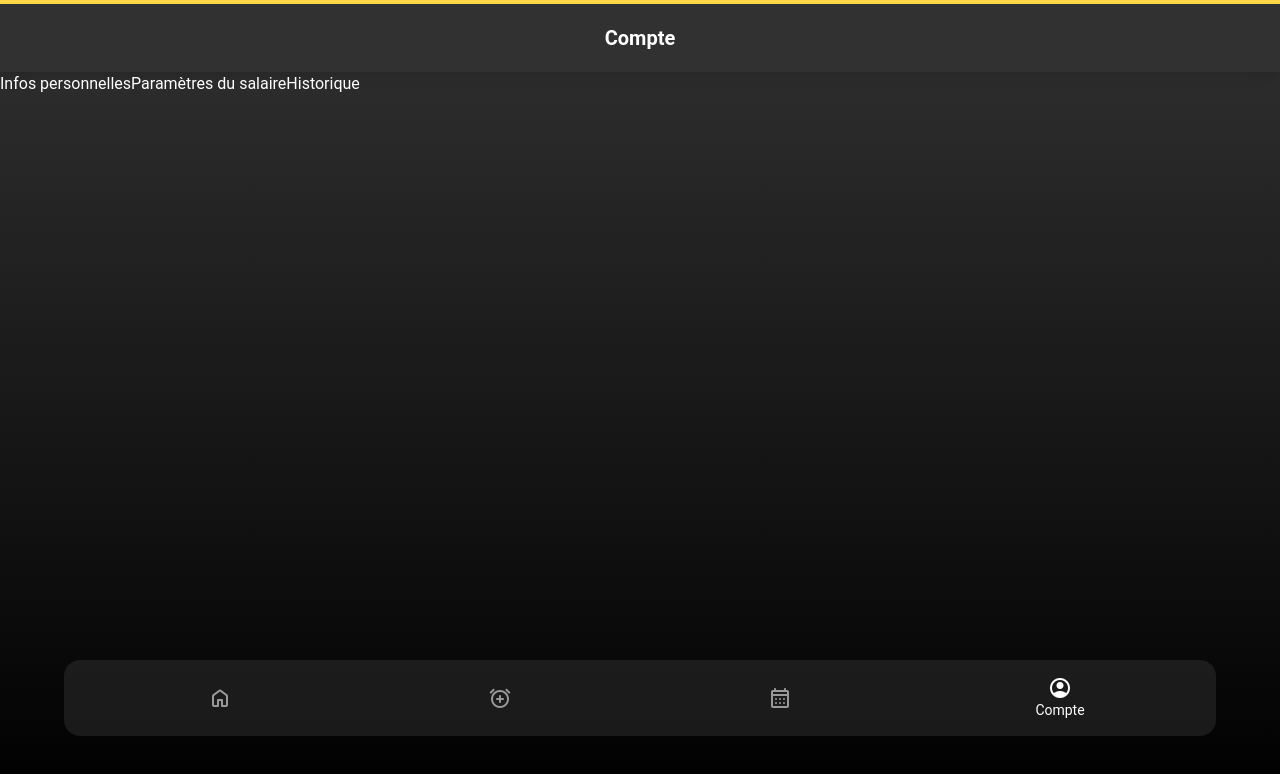
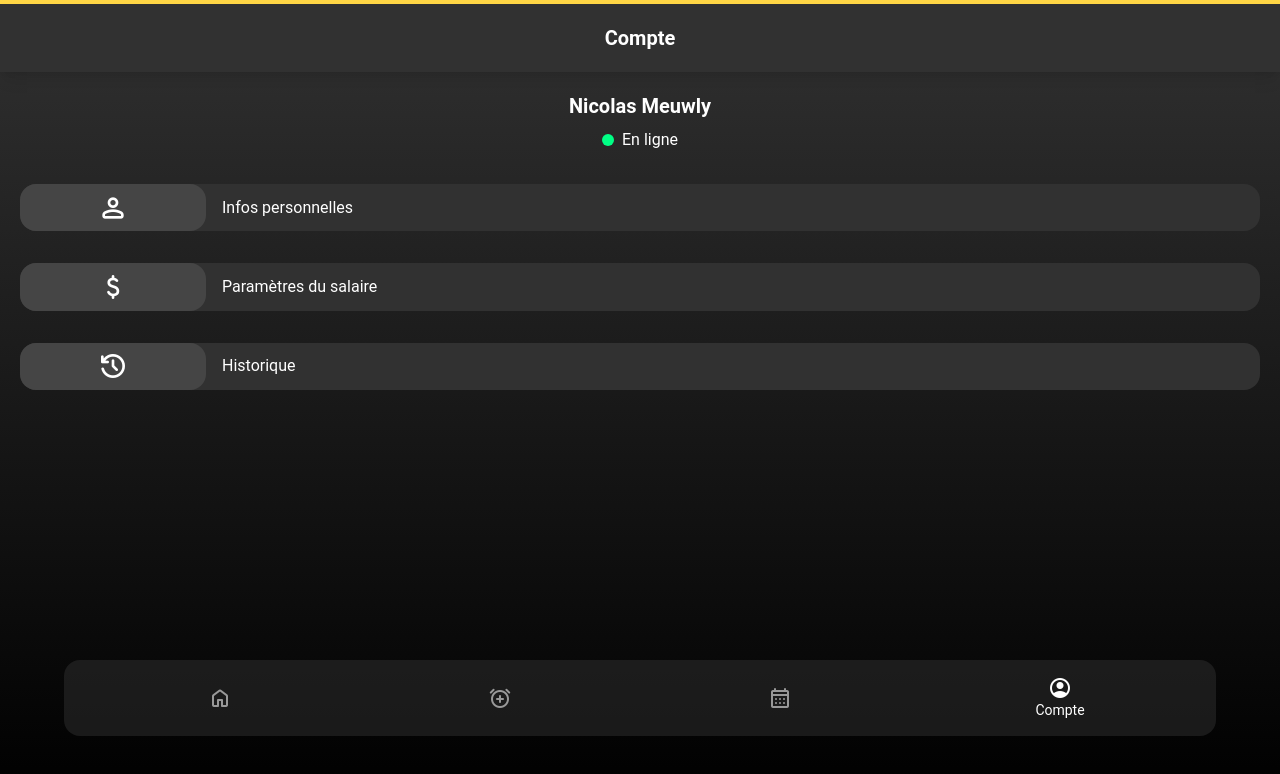
Before and after one commit to nicomeuwly/WageWizard, a Next.js app: page /account in a window 1280 px wide. Shown: the top 774 px of the page. Built offline with nearby package versions, Linux system fonts and the light colour scheme.

Commit message:
add style for account settings

```diff
--- /dev/null
+++ b/app/account/account.module.css
@@ -0,0 +1,20 @@
+.setting {
+    display: flex;
+    align-items: center;
+    gap: 1rem;
+    width: 100%;
+    height: 13%;
+    background-color: var(--gray);
+    border-radius: 1rem;
+}
+
+.setting span {
+    display: flex;
+    justify-content: center;
+    align-items: center;
+    font-size: 2rem;
+    background-color: var(--gray-2);
+    border-radius: 1rem;
+    height: 100%;
+    width: 15%;
+}
--- a/app/account/page.tsx
+++ b/app/account/page.tsx
@@ -1,22 +1,44 @@
 import Header from "@/components/header";
 import Link from "next/link";
+import styles from "./account.module.css";
 
 export default function Account() {
   const leftButton = {
     icon: "",
-    link: ""
+    link: "",
   };
   const rightButton = {
     icon: "",
-    link: ""
+    link: "",
   };
 
   return (
     <>
-      <Header title="Compte" leftButton={leftButton} rightButton={rightButton} />
-      <Link href="/account/infos">Infos personnelles</Link>
-      <Link href="/account/params">Paramètres du salaire</Link>
-      <Link href="/account/history">Historique</Link>
+      <Header
+        title="Compte"
+        leftButton={leftButton}
+        rightButton={rightButton}
+      />
+      <div className="p-5 flex flex-col items-center h-5/6">
+        <h1 className="text-xl font-bold text-center align-middle">
+          Nicolas Meuwly
+        </h1>
+        <div className="pt-2 pb-8 flex flex-row items-center gap-2">
+          <div className="bg-green w-3 h-3 rounded-full"></div>
+          En ligne
+        </div>
+        <div className="w-full h-full flex flex-col gap-8 items-center">
+          <Link href="/account/infos" className={styles.setting}><span className="material-symbols-rounded">person</span>
+            Infos personnelles
+          </Link>
+          <Link href="/account/params" className={styles.setting}><span className="material-symbols-rounded">attach_money</span>
+            Paramètres du salaire
+          </Link>
+          <Link href="/account/history" className={styles.setting}><span className="material-symbols-rounded">history</span>
+            Historique
+          </Link>
+        </div>
+      </div>
     </>
   );
 }
--- a/components/stats.tsx
+++ b/components/stats.tsx
@@ -2,7 +2,7 @@ import StatElement from "./statElement";
 
 export default function Stats() {
     return (
-        <div className="flex flex-col justify-evenly items-center h-5/6">
+        <div className="flex flex-col pt-4 gap-8 items-center h-5/6">
             <h1 className="text-center text-xl font-bold bg-gray p-4 rounded-2xl">Septembre 2023</h1>
             <StatElement icon="timer" value="74:03" description="Total d'heures du mois" />
             <StatElement icon="trending_up" value="18:31" description="Diff. avec le mois précédent" />
```
